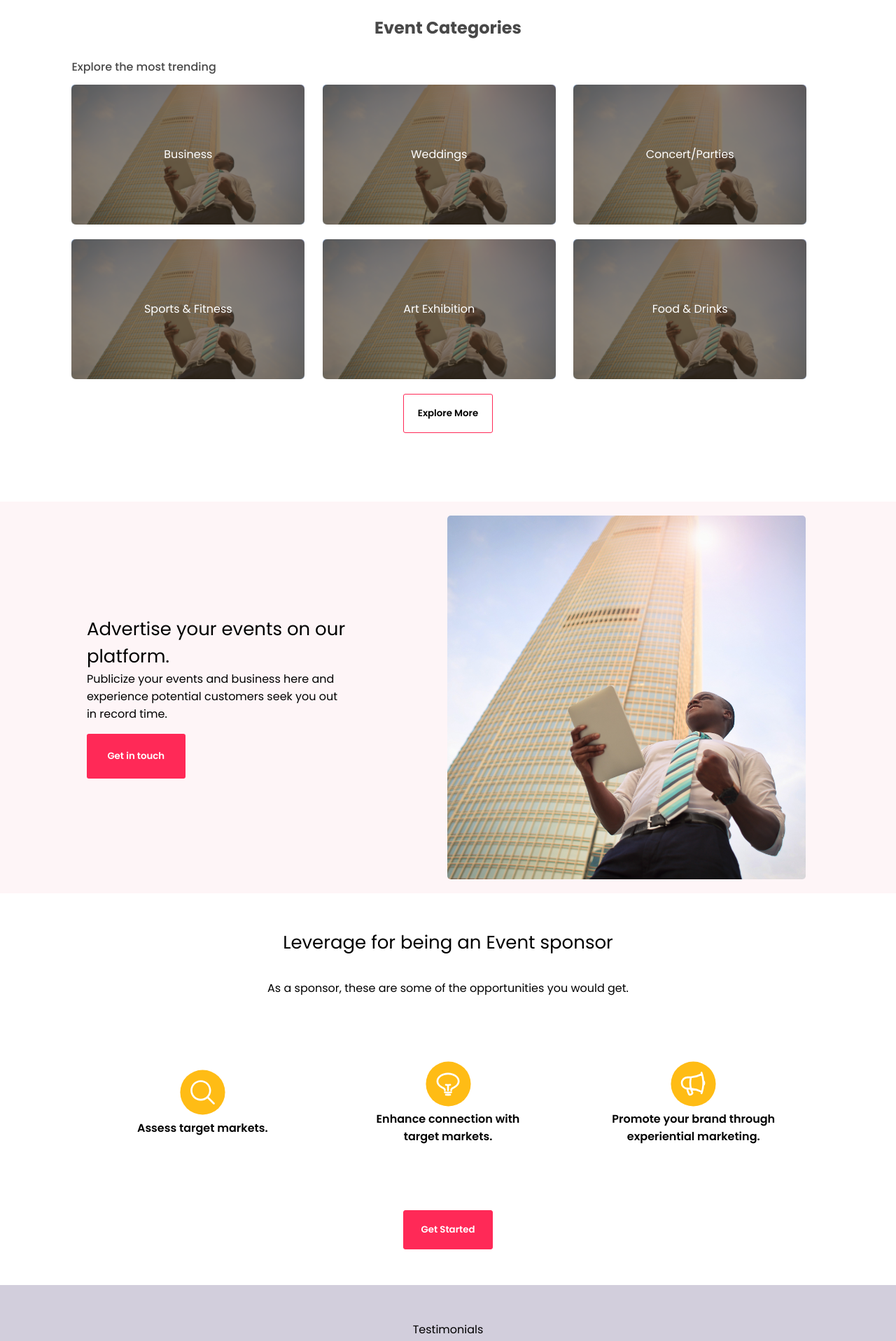
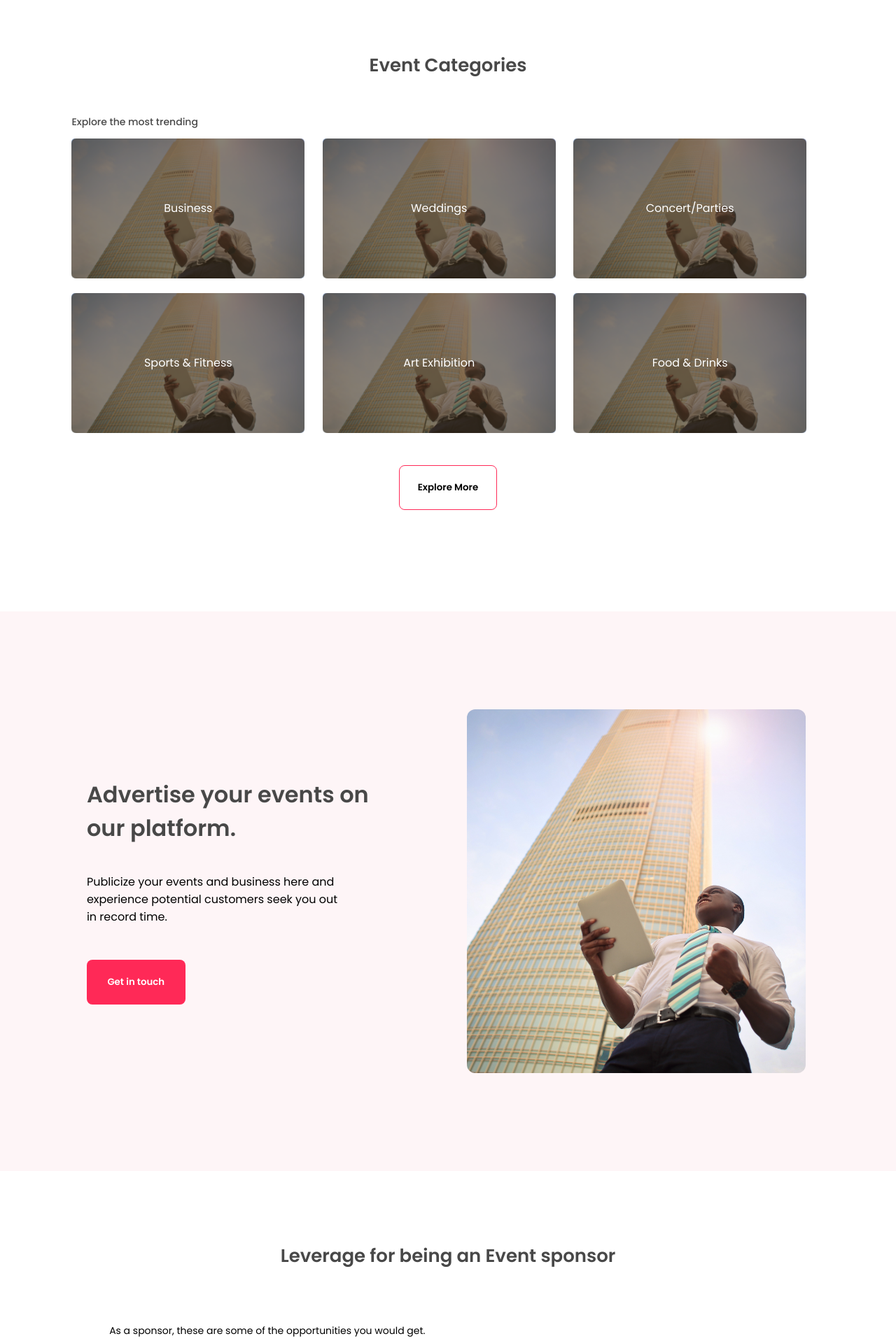
Before and after one commit to King-cabana/Kc-Web, a React (Create React App) app: page / in a window 1280 px wide. Shown: the part 880-2797 px from the top of the page at 70% size. Built offline with nearby package versions, Linux system fonts and the light colour scheme.

Commit message:
landing page update

```diff
--- a/src/components/footer/FooterStyled.js
+++ b/src/components/footer/FooterStyled.js
@@ -1,7 +1,7 @@
 import styled from "styled-components";
 
 export const FooterBody = styled.div`
-    width: 100vw;
+    width: 100%;
     height: 65vh;
     background-color: #45346E;
     padding: 6% 9%;
--- a/src/components/navbar/Navbar.styled.js
+++ b/src/components/navbar/Navbar.styled.js
@@ -4,7 +4,7 @@ import { Link, NavLink } from "react-router-dom";
 
 export const Nav = styled.div`
     height: 4vh;
-    width: 100vw;
+    width: 100%;
     display: flex;
     padding: 3% 8%;
     align-items: center;
@@ -74,7 +74,7 @@ export const NavItems = styled.ul`
         text-decoration: none;
         color: black;
         font-weight: 600 ;
-        font-size: small;
+        font-size: 14px;
         cursor: pointer;
         text-align: center;
 
@@ -187,19 +187,23 @@ export const NavButtonLink = styled(Link)`
 `
 
 export const NavButton = styled.button`
-        width: 10vw;
-        height: 7vh;
-        border: 1.5px solid #FF2957;
-        background-color: transparent;
-        border-radius: 3px;
-        color: #FF2957;
+        height: 8vh;
+        width: 11vw;
+        border: 1.5px none;
+        border-radius: 8px;
+        background-color: #FF2957;
+        color: white;
         cursor: pointer;
         font-weight: 600;
 
+        /* &:hover{
+            background-color: #FF2957;
+            color: white;
+        } */
 
         &:hover{
-            background-color: #FF2957;
-            color: white;
+        background-color: rgba(255, 41, 87, 0.8);
+        color: white;
         }
 
         @media screen and (max-width: 960px){
@@ -212,9 +216,15 @@ export const AccessButton = styled(NavButton)`
     width:12vw;
     background-color: #FF2957;
     color: white;
-    font-weight: 400;
+    font-weight: 600;
+
+    &:hover{
+        background-color:white;
+        color: #FF2957;
+    }
 
     @media screen and (max-width: 960px){
         width: 40vw;
         margin-bottom: 5% ;
+    }
 `
--- a/src/globalStyles.js
+++ b/src/globalStyles.js
@@ -3,19 +3,40 @@ import { Link } from 'react-router-dom'
 import people from "./images/people.jpg"
 import computer from "./images/computer.jpg"
 
+
+//root & global styling
 const GlobalStyle = createGlobalStyle`
 *, body, html {
     box-sizing: border-box;
     margin: 0;
     padding: 0 ;
     font-family: 'Poppins', sans-serif;
+    max-width: 100%;
 
 }
 `
 
+//Fonts
+export const HeaderFont = styled.h4`
+    font-size: 26px;
+`
+
+export const BodyFont = styled.p`
+    font-size: 16px;
+`
+
+
+//Buttons
+export const PrimaryButtons = styled.button`
+
+`
+
+export const AlternativeButtons = styled.button`
+
+`
+
 export const ModalOverlay = styled.div`
-
-    width: 100vw;
+    width: 100%;
     height: 100vh;
     background: rgba(49,49,49,0.8);
     position: fixed;
@@ -65,11 +86,10 @@ export const Form = styled.form`
     border-radius: 4px;
     padding: 3%;
     border: transparent;
+    font-size: 10px;
+    opacity: 50%;
 
     }
-
-
-
 `
 
 export const InputFieldWrapper = styled.div`
@@ -86,6 +106,8 @@ export const InputFieldWrapper = styled.div`
         outline: transparent;
         padding: 3%;
         background-color: transparent;
+        font-size: 10px;
+        opacity: 50%;
     }
 
     @media screen and (max-width: 960px){
@@ -115,10 +137,8 @@ export const CardHolder = styled.div`
     gap:3% 1%;
 
     @media screen and (max-width: 960px) {
-        /* display: inline-block; */
         display: block;
-        /* margin-left:2%; */
-        padding-left: 4% ;
+        padding-left: 5% ;
         row-gap: 2%;
         }
 `
@@ -263,7 +283,7 @@ export const ImageDisplayB = styled.div`
 `
 
 export const ImageDisplayOverlayB = styled.div`
-    width:inherit;
+    /* width: inherit;  */
     height:inherit;
     background: rgba(9, 12, 255, 0.6);
     border-radius:7px;
@@ -385,7 +405,4 @@ align-items: center;
 
 `
 
-
-
-
 export default GlobalStyle;
--- a/src/pages/landingPage/Home.js
+++ b/src/pages/landingPage/Home.js
@@ -3,10 +3,11 @@ import {
   BgOverlay, HeroSection,
   ContentHolder, BtnHolder,
   EventButton, ContentSection,
-  ContentSectionHeader, ContentSectionParagraph, EventCard, NavButtonHolder
+  EventCard, NavButtonHolder
 } from './HomeStyled'
 import {
-  CardHolder, ImageDisplayOverlay,ImageDisplayOverlayB,
+  BodyFont,
+  CardHolder, HeaderFont, ImageDisplayOverlay,ImageDisplayOverlayB,
 } from '../../globalStyles'
 import Footer from '../../components/footer/Footer'
 import { NavButton } from '../../components/navbar/Navbar.styled'
@@ -27,14 +28,14 @@ import Testimonial from '../../components/testimonials/Testimonial'
 const Home = () => {
   return (
     <>
-      <Navbar />
+      <Navbar/>
+
       <HeroSection>
         <BgOverlay>
           <ContentHolder>
-
-            <h1 style={{ margin: 'auto 0', fontWeight: 'bold', }}>
+            <h1 style={{ margin: 'auto 0'}}>
               Dreams do come true.<br />{' '}
-              <span style={{ color: '#FFBC15', fontWeight: 'bold' }}>
+              <span style={{color: '#FFBC15', fontWeight: 'bold' }}>
                 <Typewriter
                   words={['Create Memories',
                     'Secure Sponsorships',
@@ -49,20 +50,24 @@ const Home = () => {
                 />
               </span>
             </h1>
-
-            <p>Connecting People | Creating Memories | <br />
-              Capturing Value</p>
+            <BodyFont>Connecting People | Creating Memories |
+              Capturing Value</BodyFont>
             <BtnHolder>
               <EventButton>Create Event</EventButton>
-              <EventButton style={{ background: 'transparent', border: '1.5px solid white' }}>Sponsor Events</EventButton>
+              <EventButton style={{ background: 'transparent', border: '1.5px solid #FF2957' }}>Sponsor Events</EventButton>
             </BtnHolder>
           </ContentHolder>
         </BgOverlay>
       </HeroSection>
 
       <ContentSection>
-        <ContentSectionHeader>Event Categories</ContentSectionHeader>
-        <ContentSectionParagraph>Explore the most trending</ContentSectionParagraph>
+        <HeaderFont style={{textAlign:'center', marginTop:'6%', color:'#484848',
+                          fontSize:'26px', fontWeight: '600', marginBottom:' 4%'
+                          }}>Event Categories</HeaderFont>
+        <BodyFont style={{ color:'#484848', marginLeft:'8%', fontWeight:'500',
+                           fontSize:'14px', alignSelf: 'flex-start', textAlign:'left'
+
+        }}>Explore the most trending</BodyFont>
         <CardHolder>
           <EventCard img={Img}>
             <ImageDisplayOverlay>Business</ImageDisplayOverlay>
@@ -84,7 +89,7 @@ const Home = () => {
           </EventCard>
         </CardHolder>
         <NavButtonHolder>
-          <NavButton style={{color: 'black' }}>Explore More</NavButton>
+          <NavButton style={{backgroundColor:'transparent',color: 'black', border: '1.5px solid #FF2957' }}>Explore More</NavButton>
         </NavButtonHolder>
       </ContentSection>
 
@@ -92,9 +97,12 @@ const Home = () => {
         <ASSectionInner>
         <ASContent>
           <ASContentInner>
-          <p style={{fontSize:'26px'}}>Advertise your events on our platform.</p>
-          <p>Publicize your events and business here and experience potential
-            customers seek you out in record time.</p>
+            <HeaderFont>
+              Advertise your events on our platform.
+            </HeaderFont>
+          <BodyFont style={{marginTop:'10%', marginBottom:'8%'
+            }}>Publicize your events and business here and experience potential
+            customers seek you out in record time.</BodyFont>
           <EventButton style={{marginTop:'4%'}}>Get in touch</EventButton>
           </ASContentInner>
         </ASContent>
@@ -103,40 +111,40 @@ const Home = () => {
       </ASContentSection>
 
       <SponsorSection>
-        <h4>Leverage for being an Event sponsor</h4>
-        <p>As a sponsor, these are some of the opportunities you would get.</p>
+        <HeaderFont>Leverage for being an Event sponsor</HeaderFont>
+        <BodyFont>As a sponsor, these are some of the opportunities you would get.</BodyFont>
         <SponsorSectionInner>
           <SponsorCard>
             <img src={Search} alt=''/>
-            <p>Assess target markets.</p>
+            <BodyFont style={{marginTop:'10%'}}>Assess target markets.</BodyFont>
           </SponsorCard>
           <SponsorCard>
             <img src={Bulb} alt=''/>
-            <p>Enhance connection with target markets.</p>
+            <BodyFont  style={{marginTop:'10%'}}>Enhance connection with target markets.</BodyFont>
           </SponsorCard>
           <SponsorCard>
             <img src={Speaker} alt=''/>
-            <p>Promote your brand through experiential marketing.</p>
+            <BodyFont  style={{marginTop:'10%'}}>Promote your brand through experiential marketing.</BodyFont>
           </SponsorCard>
         </SponsorSectionInner>
         <div style={{ display: 'flex', alignItems: 'center', justifyContent: 'center', width:'100vw' }}>
-        <NavButton style={{backgroundColor:'#FF2957', color:'white'}}>Get Started</NavButton>
+        <NavButton>Get Started</NavButton>
         </div>
       </SponsorSection>
 
       <TestimonialSection>
-        <p style={{marginBottom:'3%', textAlign:'center'}}>Testimonials</p>
+        <HeaderFont style={{marginBottom:'3%', textAlign:'center', fontSize:'24px', fontWeight:'600', color:'#484848'}}>Testimonials</HeaderFont>
         <Testimonial/>
       </TestimonialSection>
 
 
-      <ReadySection style={{ padding: '4% 10%'}}>
+      <ReadySection>
       <ASImage img={Subscribe}><ImageDisplayOverlayB/></ASImage>
-        <ASContent>
+        <ASContent >
           <div style={{width:'inherit', justifyContent:'flex-start'}}>
-          <p style={{fontSize:'26px'}}>Ready to be sponsored? .</p>
-          <p>Enter your email with King Cabana now!</p>
-          <NavButton style={{marginTop:'4%', backgroundColor:'#FF2957', color:'white'}}>Get Started</NavButton>
+          <HeaderFont>Ready to be sponsored? .</HeaderFont>
+          <BodyFont>Enter your email with King Cabana now!</BodyFont>
+          <NavButton>Get Started</NavButton>
           </div>
         </ASContent>
       </ReadySection>
--- a/src/pages/landingPage/HomeStyled.js
+++ b/src/pages/landingPage/HomeStyled.js
@@ -4,7 +4,7 @@ import background from '../../images/clay-banks-POzx_amnWJw-unsplash.jpg'
 
 
 export const HeroSection = styled.div`
-    width: 100vw;
+    width: 100%;
     min-height: 100vh;
     background-repeat: no-repeat;
     background: url(${background}) ;
@@ -19,42 +19,46 @@ export const HeroSection = styled.div`
 `
 
 export const BgOverlay = styled.div`
-    /* z-index: 1; */
+
     height: 100vh;
-    width: 100vw;
+    width: 100%;
     background: rgba(49,38,49, 0.8);
 
 `
 
 export const ContentHolder = styled.div`
-    width:90vw;
+    width:100%;
     align-content:center;
     padding:6% 8% ;
-    line-height: 1.2;
+    line-height: 2;
     align-items: center;
 
     h1{
         color:white;
-        font-size:60px;
+        font-size:40px;
         padding-top:5%;
+        font-weight: normal;
     }
 
     span{
         color:#FFBC15;
+        font-size:48px;
     }
 
     p{
         color:white;
-        font-size:22px;
-        padding-top:2%;
+        font-size:14px;
+        /* padding-top:2%; */
     }
 
     @media screen and (max-width: 480px){
 
         padding-top: 30%;
         display: block;
-        width: fit-content;
+        width: 100vw;
         text-align: center;
+        align-items: center;
+        justify-content: center;
         line-height: 1.3;
 
         h1{
@@ -64,6 +68,11 @@ export const ContentHolder = styled.div`
         p{
             font-size: 14px;
         }
+
+        span{
+        color:#FFBC15;
+        font-size:44px;
+    }
     }
 
     @media screen and (min-width:481px )and (max-width: 960px){
@@ -84,7 +93,7 @@ export const ContentHolder = styled.div`
 
 export const BtnHolder = styled.div`
     display:flex;
-    padding-top:5%;
+    padding-top:10%;
     width:24vw;
     justify-content:space-between;
 
@@ -105,11 +114,16 @@ export const EventButton = styled.button`
         height: 8vh;
         width: 11vw;
         border: 1.5px none;
-        border-radius: 3px;
+        border-radius: 8px;
         background-color: #FF2957;
         color: white;
         cursor: pointer;
         font-weight: 600;
+
+        &:hover{
+        background-color: rgba(255, 41, 87, 0.8);
+        color: white;
+    }
 
 
         @media screen and (max-width: 960px){
@@ -122,25 +136,33 @@ export const EventButton = styled.button`
 `
 
 export const ContentSection = styled.div`
-    width: 100vw;
-    height: 90vh;
+    width: 100%;
+    height: 100vh;
 
     @media screen and (max-width: 960px) {
         height: max-content;
     }
 `
 
-export const ContentSectionHeader = styled.h2`
+export const ContentSectionHeader = styled.h4`
     text-align:center;
-    padding-top:2%;
+    margin-top:6%;
     color:#484848;
+    font-size:26px;
+    font-weight: 600;
+    margin-bottom: 4%;
 `
 
 export const ContentSectionParagraph = styled.p`
     color:#484848;
     margin-left:8%;
     font-weight:500;
-    margin-top: 2%;
+    font-size:14px;
+    align-self: flex-start;
+    text-align: left;
+    /* margin-left: 5%; */
+
+
 
     @media screen and (max-width: 960px){
         font-size: small;
@@ -176,32 +198,57 @@ export const EventCard = styled.div`
 `
 
 export const ASContentSection = styled.div`
-    width: 100vw;
-    height: 70vh;
+    width: 100%;
+    height: 100vh;
     padding: 4% 8%;
     display: flex;
     justify-content: space-between;
     align-items: center;
 
-    @media screen and (max-width: 960px){
+
+    @media screen and (max-width: 480px){
         /* width: 100vw; */
         /* padding-top: 2%; */
         display: block;
         padding: 0;
         height: fit-content;
+        font-size:20px;
+
+
+    }
+
+
+    @media screen and (min-width: 481px) and (max-width: 960px) {
+        /* width: 100vw; */
+        /* padding-top: 2%; */
+        display: block;
+        padding: 0;
+        height: fit-content;
+
     }
 
 `
 
 export const ASContent = styled.div`
     width: 35vw;
-    height: 40vh;
+    height: 60vh;
     padding: 2%;
     display: flex;
     justify-content: center;
     align-items: center;
 
-    @media screen and (max-width: 960px){
+    h4{
+        font-size:32px;
+        font-weight:600;
+        color:#484848;
+    }
+
+    p{
+        margin-top:10%;
+        margin-bottom:8%;
+    }
+
+    @media screen and (max-width: 480px){
         width: 100vw;
         height: fit-content;
         display: flex;
@@ -209,6 +256,26 @@ export const ASContent = styled.div`
         justify-content: center;
         align-items: center;
         text-align: center;
+
+        h4{
+            font-size: 20px;
+        }
+
+        p{
+            margin-top: 0;
+        }
+    }
+
+    @media screen and (min-width: 481px) and (max-width: 960px){
+        width: 100vw;
+        height: fit-content;
+        display: flex;
+        flex-direction: column;
+        justify-content: center;
+        align-items: center;
+        text-align: center;
+
+
     }
 `
 
@@ -229,7 +296,35 @@ export const ASSectionInner = styled.div`
 export const ASContentInner = styled.div`
     width: inherit;
 
-    @media screen and (max-width: 960px){
+    h4{
+        width: inherit;
+        font-size:32px;
+        font-weight:600;
+        color:#484848
+    }
+    p{
+        margin-top:10%;
+        margin-bottom:8%;
+
+    }
+
+    @media screen and (max-width: 480px){
+        display: flex;
+        flex-direction: column;
+        align-items: center;
+        justify-content:center;
+        padding: 4%;
+
+        h4{
+            font-size: 22px;
+        }
+
+        p{
+            font-size: medium;
+        }
+    }
+
+    @media screen and (min-width: 480px) and (max-width: 960px){
         display: flex;
         flex-direction: column;
         align-items: center;
@@ -239,12 +334,12 @@ export const ASContentInner = styled.div`
 `
 
 export const ASImage = styled.div`
-    width: 40vw;
+    width: 45%;
     height: 65vh;
     background: ${props => `url(${props.img})`} ;
     background-position: center;
     background-size: cover;
-    border-radius: 5px;
+    border-radius: 12px;
     background-repeat: no-repeat;
     margin-right:2.5%;
 
@@ -254,37 +349,49 @@ export const ASImage = styled.div`
         height: 40vh;
         display: inline-block;
         margin: 2%;
-
     }
 `
 
 export const SponsorSection = styled.div`
-    width: 100vw;
-    height: 70vh;
-    padding: 4% 8%;
+    width: 100%;
+    height: 100vh;
+    padding: 8%;
     display: flex;
     flex-direction: column;
     justify-content: space-between;
     align-items: center;
 
+
     h4{
         font-size:26px;
-        font-weight: 400;
+        font-weight: 600;
         text-align: center;
+        color: #484848;
+    }
+
+    p{
+        font-size:14px;
+        align-self: flex-start;
+        text-align: left;
+        margin-left: 5%;
+
     }
 
     @media screen and (max-width: 480px){
         height: fit-content;
+        text-align: center;
 
         h4{
-        font-size:24px;
-        margin-top: 5%;
-        font-weight: 400;
+        font-size:20px;
         text-align: center;
     }
 
     p{
         text-align: center;
+        align-self: center;
+        margin-top: 5%;
+        margin-bottom: 2%;
+
     }
 
     }
@@ -303,6 +410,15 @@ export const SponsorSection = styled.div`
         font-weight: 600;
     }
 
+    p{
+        align-self: center;
+        text-align: center;
+        margin-left: 0;
+        margin-top: 5%;
+        margin-bottom: 5%;
+
+    }
+
     }
 
 `
@@ -313,7 +429,7 @@ export const SponsorSectionInner = styled.div`
     display:flex;
     align-items:center;
     justify-content:space-between;
-    padding:0% 15%;
+    padding:5%;
 
     @media screen and (max-width: 960px){
         display:flex;
@@ -325,35 +441,40 @@ export const SponsorSectionInner = styled.div`
 `
 
 export const SponsorCard = styled.div`
-    /* background-color:red; */
-    width:20vw;
-    height:25vh;
+    width:32%;
+    height:30vh;
     border-radius:10px;
     display: flex;
     flex-direction: column;
     justify-content: center;
     align-items: center;
-    /* padding: 2%; */
+    padding: 2%;
     text-align: center;
-    /* line-height: 1em; */
+    outline: 1px solid #F6E9EC;
 
     img{
-        width: 65px;
-        height: 65px;
+        width: 40px;
+        height: 40px;
     }
 
     p{
         margin-top: 2%;
         font-weight: 600;
+        text-align: center;
+        align-self: center;
+
     }
 
 
     @media screen and (max-width: 480px){
-        width: 70vw;
+        width: 90vw;
+        margin-bottom: 5%;
     }
     @media screen and (min-width: 481px)and (max-width: 960px){
-        width: 60vw;
+        width: 80vw;
         height: 15vh;
+        margin-bottom: 5%;
+        padding: 2%;
     }
 `
 
@@ -362,6 +483,7 @@ export const NavButtonHolder = styled.div`
     align-items: center;
     justify-content: center;
     width:100vw;
+    margin-top: 2%;
 
 
     @media screen and (max-width: 960px){
@@ -371,8 +493,8 @@ export const NavButtonHolder = styled.div`
 `
 
 export const TestimonialSection = styled.div`
-    width: 100vw;
-    height: 90vh;
+    width: 100%;
+    height: 100vh;
     padding: 4% 8%;
     justify-content: space-between;
     align-items: center;
@@ -387,12 +509,13 @@ export const TestimonialSection = styled.div`
 `
 
 export const ReadySection = styled.div`
-    width: 100vw;
-    height: 70vh;
-    padding: 8%;
+    width: 100%;
+    height: 100vh;
+    padding: 10%;
     display: flex;
     justify-content: space-between;
     align-items: center;
+
 
     @media screen and (max-width: 960px){
       display: flex;
--- a/src/pages/noPage/NoPage.js
+++ b/src/pages/noPage/NoPage.js
@@ -13,7 +13,7 @@ import { HomePageButton, NPInner } from './NoPageStyled';
 const NoPage = () => {
   return (
     <>
-    <div style={{width:'100vw', height:'100vh', display:'flex', flexDirection:'column',
+    <div style={{width:'100%', height:'100vh', display:'flex', flexDirection:'column',
                   justifyContent:'center', alignItems:'center', textAlign:'center'}}>
        <AnimationContainer style={{width:'300px', height:'100px'}}>
       <Lottie
--- a/src/redux/authSlice.js
+++ b/src/redux/authSlice.js
@@ -18,7 +18,7 @@ const initialState = {
 //     })
 //     return await res.json();
 // })
-export const apiFetch = createAsyncThunk('apiKing', async ({ body, method, url }) => {
+export const apiFetch = createAsyncThunk('apiFetch', async ({ body, method, url }) => {
     const res = await fetch('https://kingcabana-event.herokuapp.com/' + url, {
         method: method,
         headers: {
```
Also changed, not shown: src/App.css (+15 -3 lines), src/components/testimonials/Testimonial.js (+22 -11 lines), src/pages/waitlist/WaitlistForm.js (+7 -7 lines).
